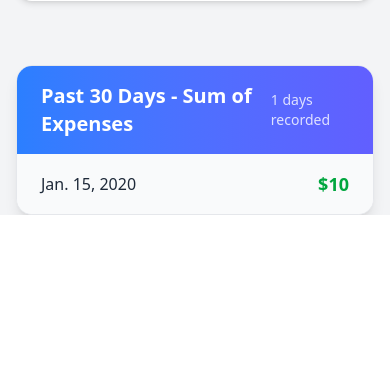
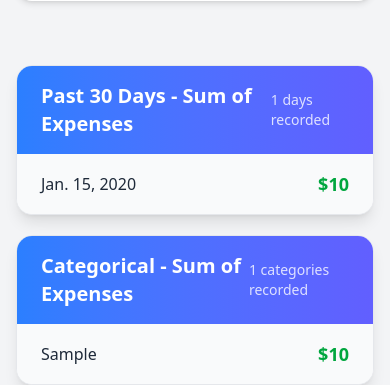
Before and after one commit to tamim-vaiya/expense_tracker, a Django app: page / in a window 390 px wide. Shown: the part 1415-1800 px from the top of the page. Before the commit the page ends 1630 px from the top, so only its background shows below. Run offline with Django 5.2, Linux system fonts and the light colour scheme; tables that the repository leaves empty hold one stand-in row (values such as "Sample post"); some libraries are stand-ins or nearby versions.

Commit message:
Added categorical expenses card

```diff
--- a/myapp/templates/myapp/index.html
+++ b/myapp/templates/myapp/index.html
@@ -125,8 +125,7 @@
     </div>
 </div>
 
-<div class="max-w-7xl mx-auto mt-16 px-4 grid grid-cols-1 md:grid-cols-2">
-    <div>
+<div class="max-w-7xl mx-auto mt-16 px-4 grid grid-cols-1 md:grid-cols-2 gap-5">
     <div class="bg-white rounded-2xl shadow-lg overflow-hidden border border-gray-200">
 
         <!-- Header -->
@@ -158,6 +157,37 @@
             {% endfor %}
         </div>
     </div>
+
+    <div class="bg-white rounded-2xl shadow-lg overflow-hidden border border-gray-200">
+
+        <!-- Header -->
+        <div class="flex items-center justify-between bg-gradient-to-r from-blue-500 to-indigo-500 px-6 py-4">
+            <h2 class="text-white text-xl font-semibold">
+                Categorical - Sum of Expenses
+            </h2>
+            <span class="text-white/80 text-sm">
+                {{ categorical_sums|length }} categories recorded
+            </span>
+        </div>
+
+        <!-- Table -->
+        <div class="divide-y divide-gray-200">
+            {% for categorical_sum in categorical_sums %}
+                <div class="flex justify-between items-center px-6 py-4
+                            {% cycle 'bg-gray-50' '' %} hover:bg-gray-100 transition">
+                    <div>
+                        <span class="text-gray-800 font-medium">{{ categorical_sum.category }}</span>
+                    </div>
+                    <div class="text-green-600 font-bold text-lg">
+                        ${{ categorical_sum.sum|intcomma }}
+                    </div>
+                </div>
+            {% empty %}
+                <div class="px-6 py-4 text-gray-500 italic">
+                    No expenses recorded in the last 30 days.
+                </div>
+            {% endfor %}
+        </div>
     </div>
 </div>
 
--- a/myapp/views.py
+++ b/myapp/views.py
@@ -30,10 +30,12 @@ def index(request):
     weekly_sum = data.aggregate(Sum('amount'))
 
     daily_sums = Expense.objects.filter().values('date').order_by('date').annotate(sum=Sum('amount'))
-    print(daily_sums)
+
+    categorical_sums = Expense.objects.filter().values('category').order_by('category').annotate(sum=Sum('amount'))
+    print(categorical_sums)
 
     expense_form = ExpenseForm()
-    return render(request, 'myapp/index.html', {'expense_form' : expense_form, 'expenses': expenses, 'total_expenses': total_expenses, 'yearly_sum': yearly_sum, 'monthly_sum': monthly_sum,  'weekly_sum': weekly_sum, 'daily_sums': daily_sums})
+    return render(request, 'myapp/index.html', {'expense_form' : expense_form, 'expenses': expenses, 'total_expenses': total_expenses, 'yearly_sum': yearly_sum, 'monthly_sum': monthly_sum,  'weekly_sum': weekly_sum, 'daily_sums': daily_sums, 'categorical_sums': categorical_sums})
 
 def edit(request, id):
     expense = Expense.objects.get(id=id)
--- a/static/dist/styles.css
+++ b/static/dist/styles.css
@@ -202,17 +202,11 @@
   .static {
     position: static;
   }
-  .m-6 {
-    margin: calc(var(--spacing) * 6);
-  }
   .mx-auto {
     margin-inline: auto;
   }
   .mt-2 {
     margin-top: calc(var(--spacing) * 2);
-  }
-  .mt-12 {
-    margin-top: calc(var(--spacing) * 12);
   }
   .mt-16 {
     margin-top: calc(var(--spacing) * 16);
@@ -250,9 +244,6 @@
   .w-full {
     width: 100%;
   }
-  .max-w-3xl {
-    max-width: var(--container-3xl);
-  }
   .max-w-7xl {
     max-width: var(--container-7xl);
   }
@@ -271,11 +262,14 @@
   .justify-between {
     justify-content: space-between;
   }
-  .justify-center {
-    justify-content: center;
+  .gap-5 {
+    gap: calc(var(--spacing) * 5);
   }
   .gap-6 {
     gap: calc(var(--spacing) * 6);
+  }
+  .gap-20 {
+    gap: calc(var(--spacing) * 20);
   }
   .space-x-2 {
     :where(& > :not(:last-child)) {
@@ -568,11 +562,6 @@
       padding-inline: calc(var(--spacing) * 6);
     }
   }
-  .md\:w-1\/2 {
-    @media (width >= 48rem) {
-      width: calc(1/2 * 100%);
-    }
-  }
   .md\:grid-cols-2 {
     @media (width >= 48rem) {
       grid-template-columns: repeat(2, minmax(0, 1fr));
```
Lines whose indentation alone changed are shown as unchanged.
